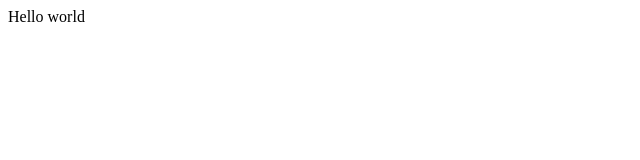
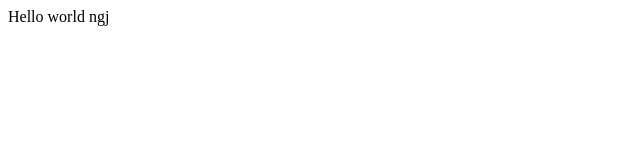
Before and after one commit to Gabjin-Noh/opentutorials-ngj10, a plain HTML site: page index.html in a window 1280 px wide. Shown: the full height of the page, 0-640 px from the left. Drawn offline with Linux system fonts and the light colour scheme.

Commit message:
change index.html

```diff
--- a/index.html
+++ b/index.html
@@ -19,6 +19,6 @@
 	</head>
 
 	<body>
-		Hello world
+		Hello world ngj
 	</body>
 </html>
```
